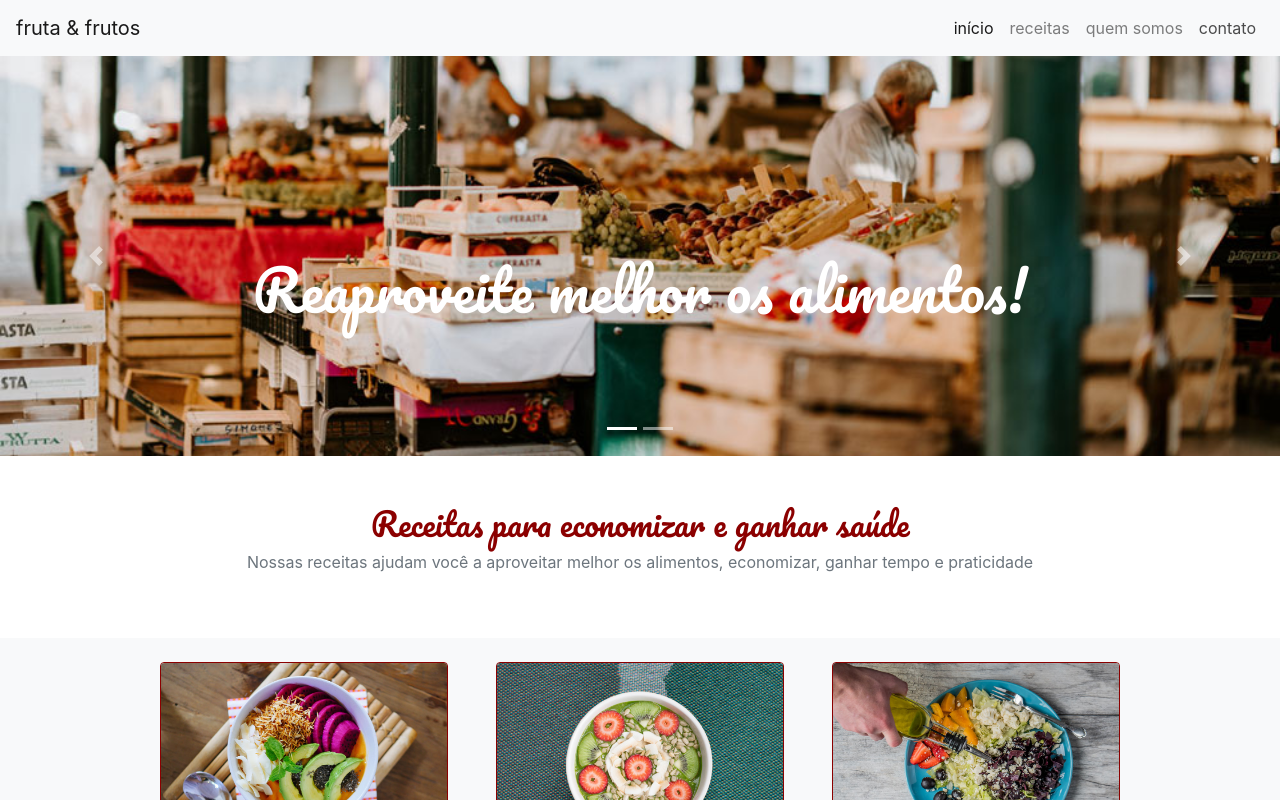
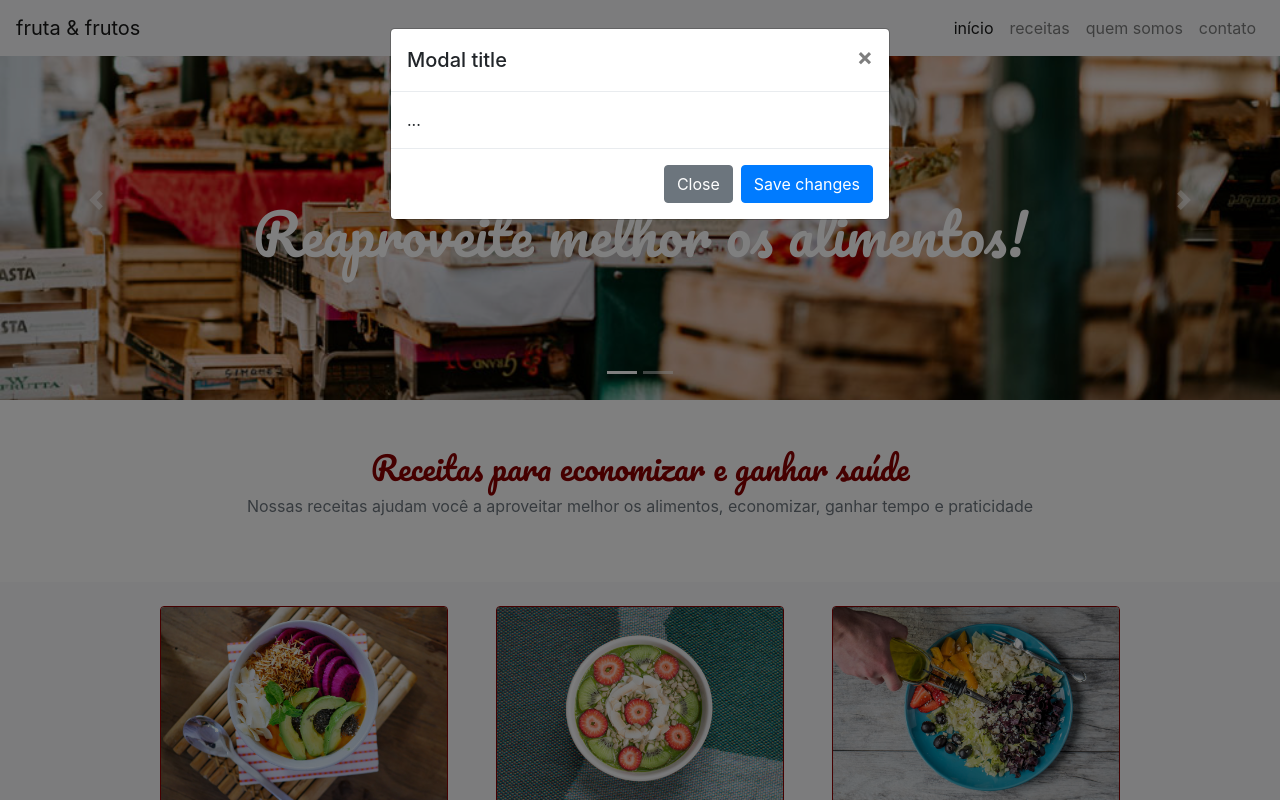
Before and after one commit to lfullmann/Alura_Bootstrap_4, a plain HTML site: page projeto-base/index.html in a window 1280 px wide. Both pictures are taken after a click on the link "contato". Shown: the top 800 px of the page. Drawn offline with nearby package versions, Linux system fonts and the light colour scheme.

Commit message:
Adicionando modal ao site

```diff
--- a/projeto-base/index.html
+++ b/projeto-base/index.html
@@ -21,7 +21,7 @@
 
   <body>
     <header>
-      <nav class="navbar navbar-expand-lg navbar-light bg-light">
+      <nav class="navbar navbar-expand-lg navbar-light bg-light fixed-top">
         <a class="navbar-brand" href="#">fruta & frutos</a>
         <button
           class="navbar-toggler"
@@ -44,7 +44,15 @@
             >
             <li><a class="nav-item nav-link" href="#">receitas</a></li>
             <li><a class="nav-item nav-link" href="#">quem somos</a></li>
-            <li><a class="nav-item nav-link" href="#">contato</a></li>
+            <li>
+              <a
+                class="nav-item nav-link"
+                data-toggle="modal"
+                data-target="#modal-contato"
+                href="#"
+                >contato</a
+              >
+            </li>
           </ul>
         </div>
       </nav>
@@ -233,8 +241,44 @@
         </div>
       </section>
     </main>
+
+    <!-- Modal -->
+    <div
+      class="modal fade"
+      id="modal-contato"
+      tabindex="-1"
+      role="dialog"
+      aria-labelledby="exampleModalLabel"
+      aria-hidden="true"
+    >
+      <div class="modal-dialog" role="document">
+        <div class="modal-content">
+          <div class="modal-header">
+            <h5 class="modal-title" id="exampleModalLabel">Modal title</h5>
+            <button
+              type="button"
+              class="close"
+              data-dismiss="modal"
+              aria-label="Close"
+            >
+              <span aria-hidden="true">&times;</span>
+            </button>
+          </div>
+          <div class="modal-body">...</div>
+          <div class="modal-footer">
+            <button
+              type="button"
+              class="btn btn-secondary"
+              data-dismiss="modal"
+            >
+              Close
+            </button>
+            <button type="button" class="btn btn-primary">Save changes</button>
+          </div>
+        </div>
+      </div>
+    </div>
     <!-- <footer>Caso tenha um footer</footer> -->
-
     <p>
       contato:<a href="mailto:email@frutafruto.com.br"
         >email@frutafruto.com.br</a
```
